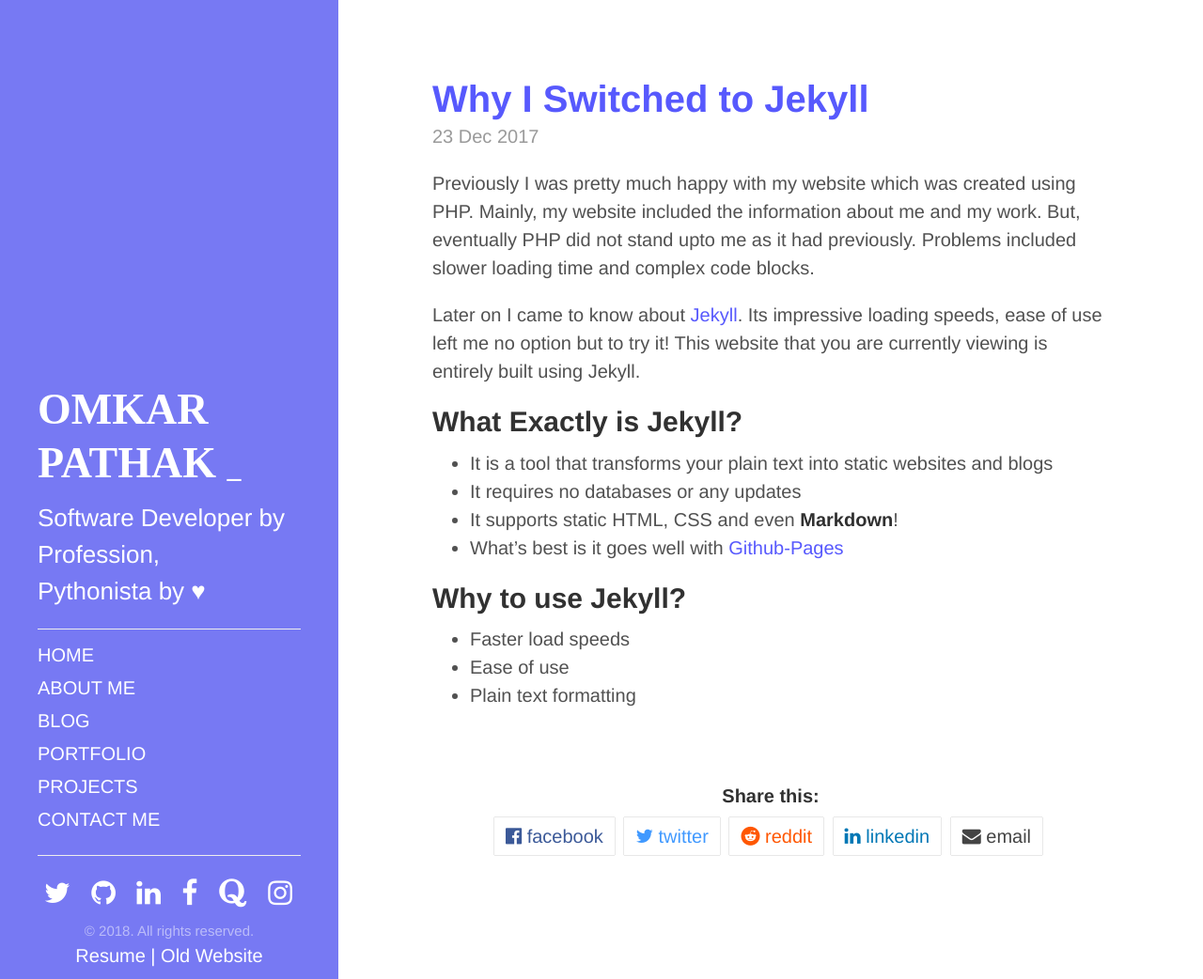
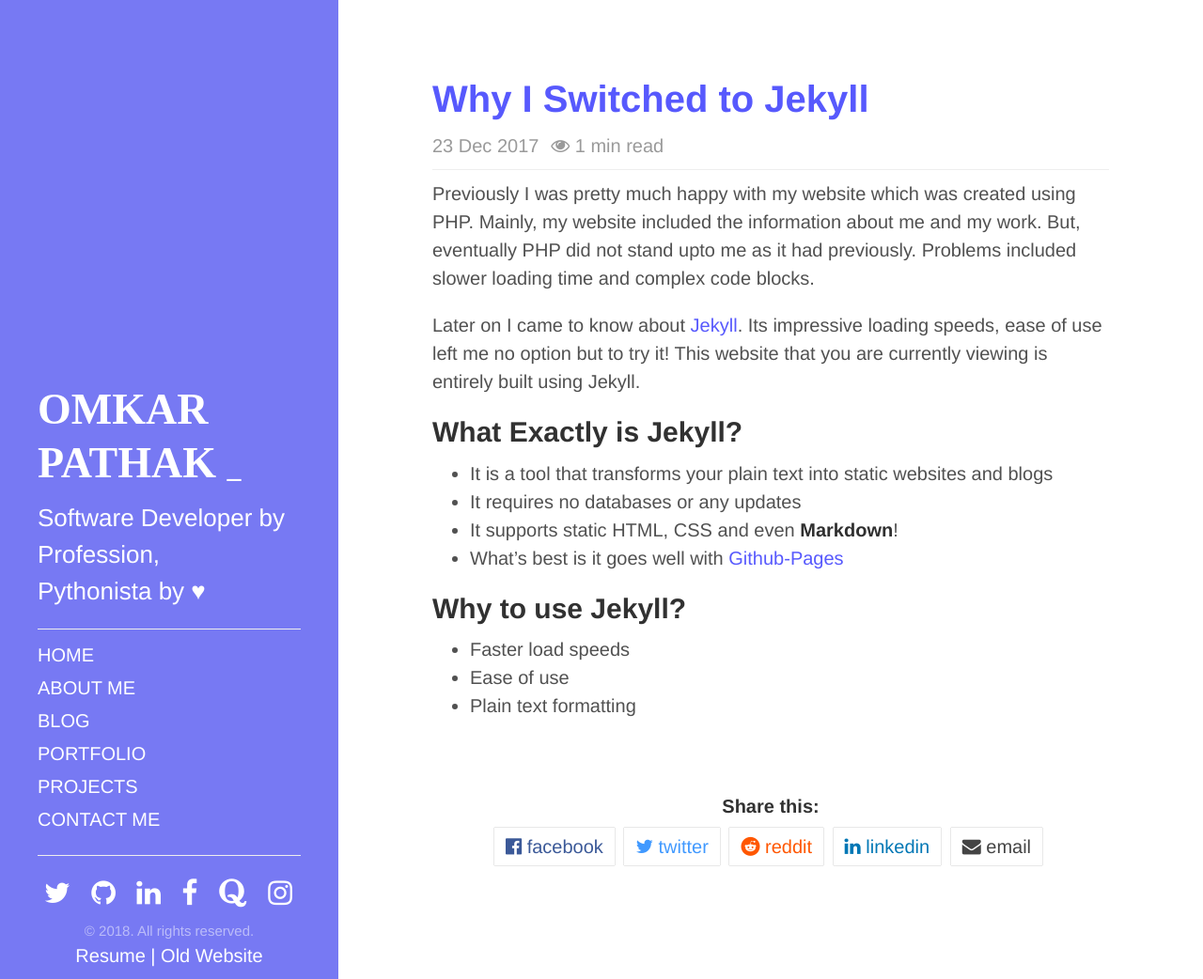
Before and after one commit to OmkarPathak/omkarpathak.github.io, a Jekyll site: the page built from _posts/2017-12-23-why-i-switched-to-jekyll.md, in a window 1280 px wide and 1042 px high. Shown: the whole window at 94% size. Built offline with Jekyll 4.4.1, drawn with Linux system fonts in a browser that asks for light colours; some web fonts are replaced; comment, search, counter and statistics services are not loaded.

Commit message:
Added eye icon to blog read time

```diff
--- a/_layouts/post.html
+++ b/_layouts/post.html
@@ -4,7 +4,15 @@ layout: default
 
 <div class="post">
   <h1 class="post-title">{{ page.title }}</h1>
-  <span class="post-date">{{ page.date | date_to_string }}</span>
+  <span style="color:#9a9a9a;">{{ page.date | date_to_string }}</span>
+  {% assign num_words = content | number_of_words %}
+  {% assign minutes = num_words | divided_by: 180 %}
+  {% if num_words < 360 %}
+    <span style="color:#9a9a9a; margin-left: 1%"><i class="fa fa-eye"></i> 1 min read</span>
+  {% else %}
+    <span style="color:#9a9a9a; margin-left: 1%"><i class="fa fa-eye"></i> {{ num_words | divided_by:180 }} mins read</span>
+  {% endif %}
+  <hr>
   {{ content }}
 </div>
 
--- a/blog/index.html
+++ b/blog/index.html
@@ -54,9 +54,9 @@ description: I write blogs about my experiences with new technologies and softwa
   {% assign num_words = post.content | number_of_words %}
   {% assign minutes = num_words | divided_by: 180 %}
   {% if num_words < 360 %}
-    <span class="post-date">1 min</span>
+    <span class="post-date"><i class="fa fa-eye"></i> 1 min read</span>
   {% else %}
-    <span class="post-date">{{ num_words | divided_by:180 }} mins</span>
+    <span class="post-date"><i class="fa fa-eye"></i> {{ num_words | divided_by:180 }} mins read</span>
   {% endif %}
 
 </div>
```
